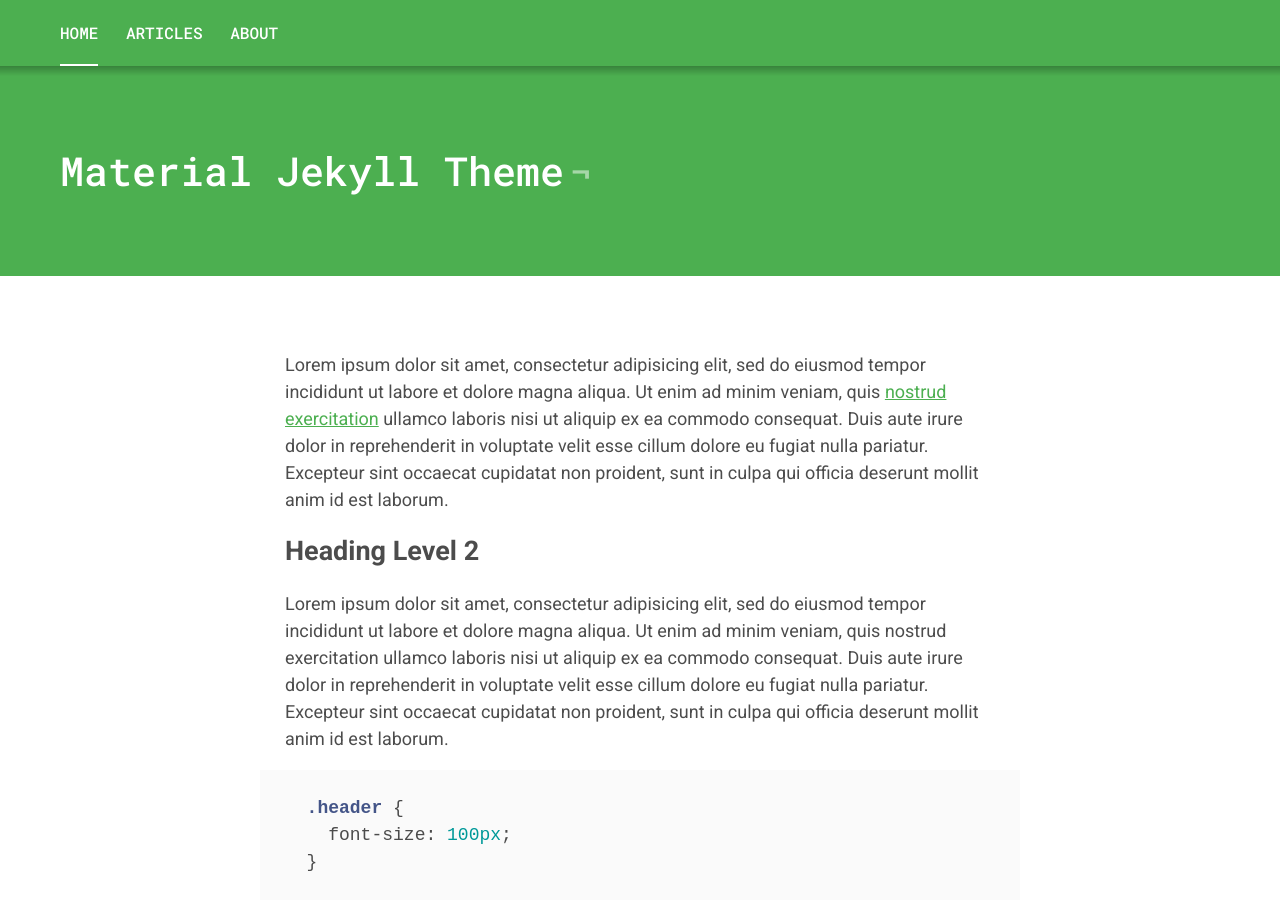
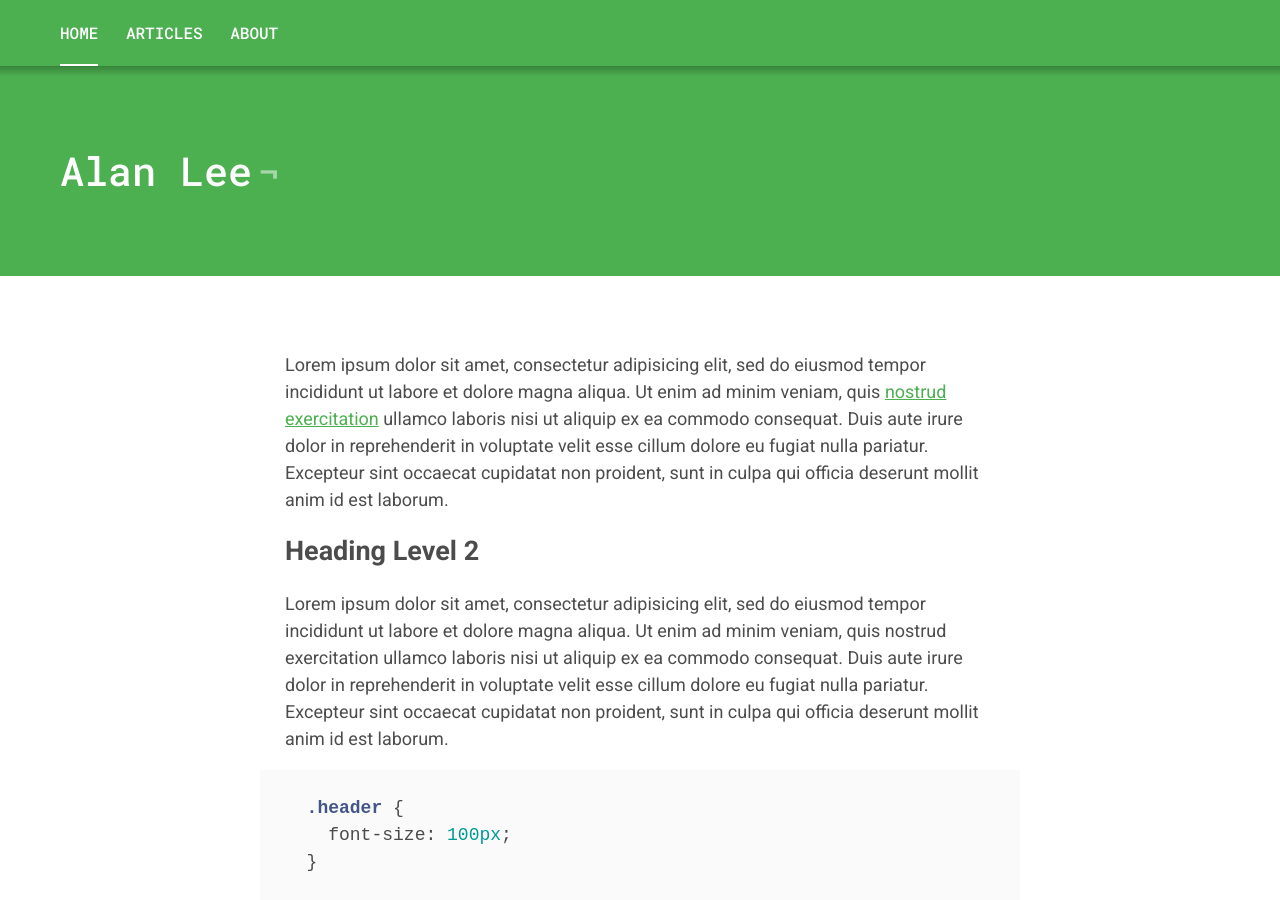
Before and after one commit to Alandrea1209/Alandrea1209.github.io, a Jekyll site: the page built from index.markdown, in a window 1280 px wide and 900 px high. Built offline with Jekyll 4.4.1, drawn with Linux system fonts in a browser that asks for light colours.

Commit message:
Update Index Markdown
Update name

```diff
--- a/index.markdown
+++ b/index.markdown
@@ -1,6 +1,6 @@
 ---
 layout: page
-title: Material Jekyll Theme
+title: Alan Lee
 ---
 Lorem ipsum dolor sit amet, consectetur adipisicing elit, sed do eiusmod tempor incididunt ut labore et dolore magna aliqua. Ut enim ad minim veniam, quis [nostrud exercitation](http://alexcarpenter.me) ullamco laboris nisi ut aliquip ex ea commodo consequat. Duis aute irure dolor in reprehenderit in voluptate velit esse cillum dolore eu fugiat nulla pariatur. Excepteur sint occaecat cupidatat non proident, sunt in culpa qui officia deserunt mollit anim id est laborum.
 
```
